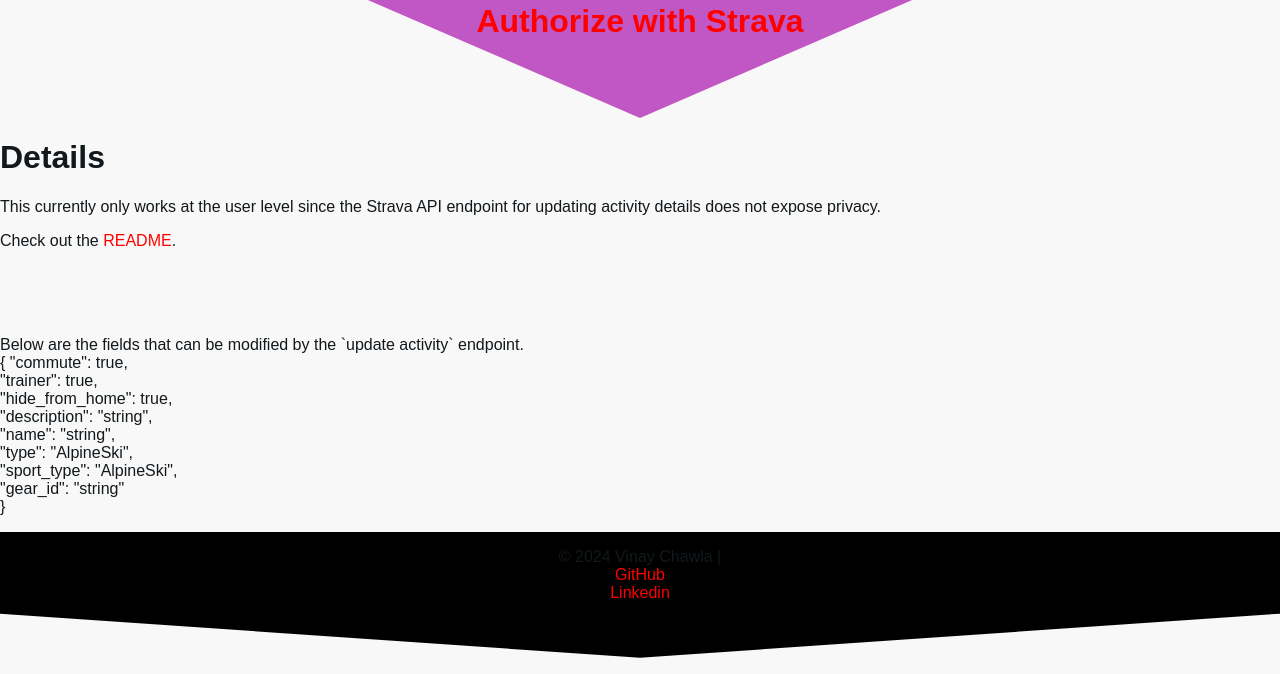
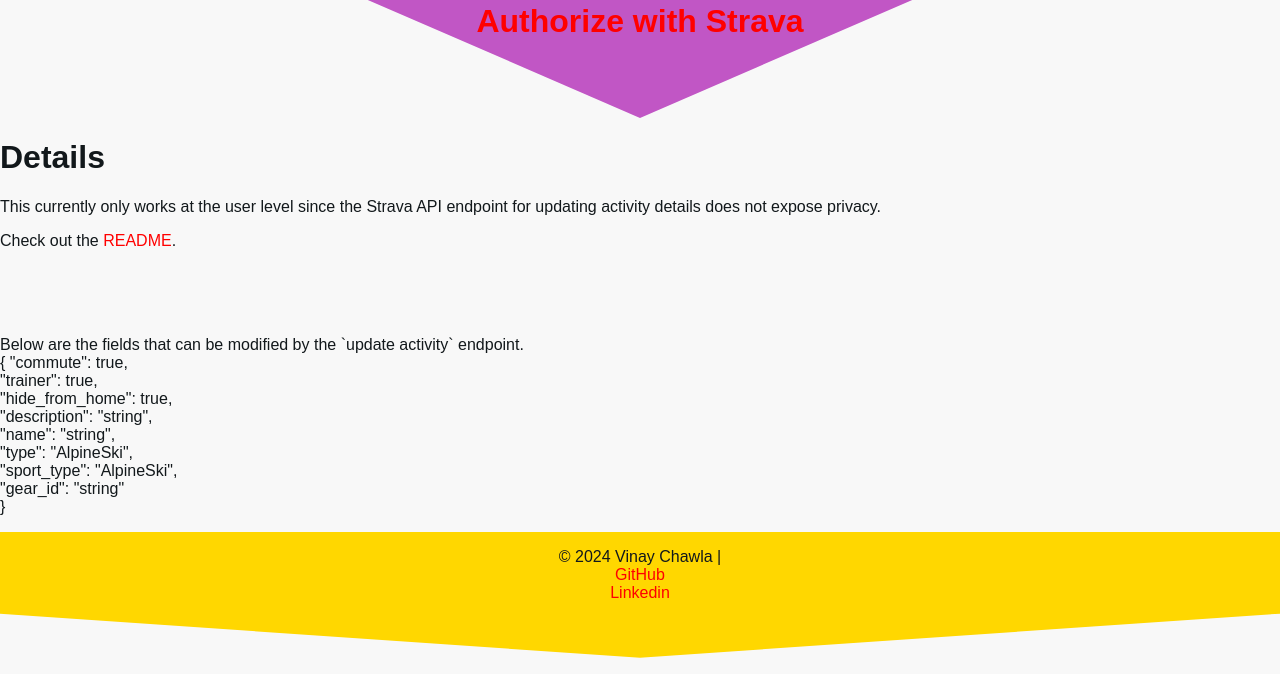
Before and after one commit to vinaychawla11/strava-webhooks, a website: page src/public/index.html in a window 1280 px wide. Shown: the part 744-1418 px from the top of the page. Drawn offline with Linux system fonts and the light colour scheme.

Commit message:
tweak the footer

```diff
--- a/src/public/style.css
+++ b/src/public/style.css
@@ -43,7 +43,7 @@
 
 footer {
     padding: 1em;
-    background: black;
+    background: gold;
     margin-bottom: 1em;
     padding-bottom: 3.5em;
     text-align: center;
```
